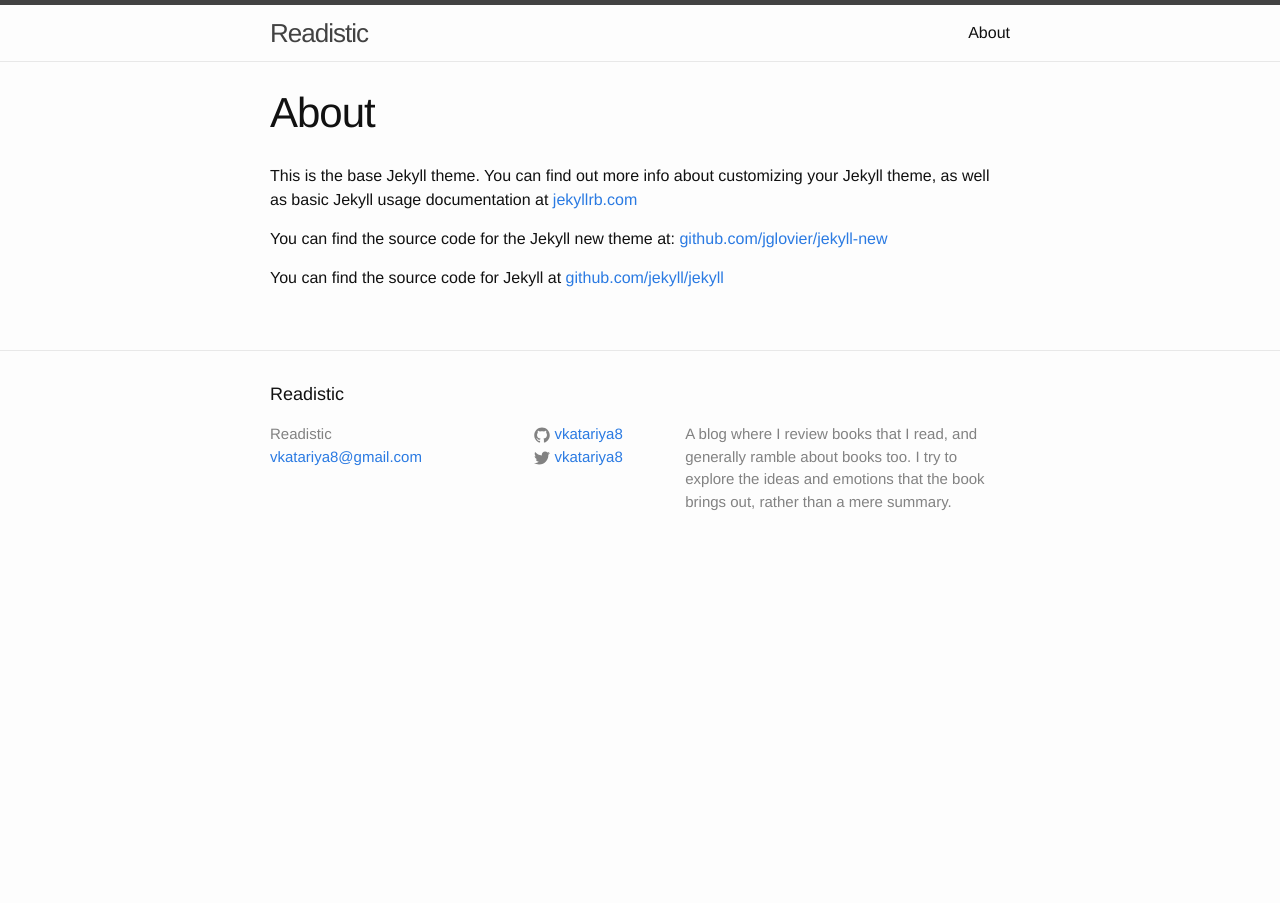
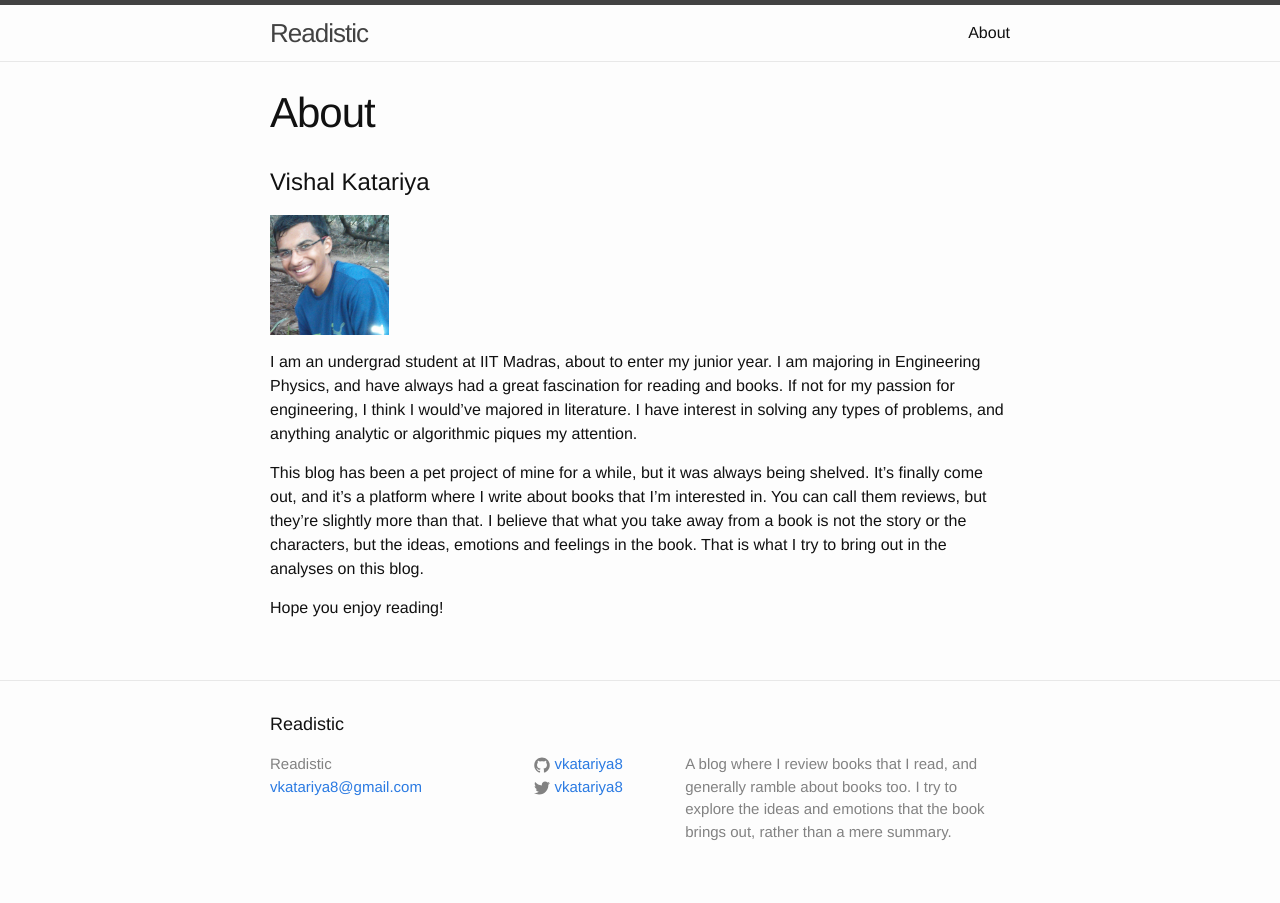
Before and after one commit to vkatariya8/blog, a Jekyll site: the page built from about.md, in a window 1280 px wide. Built offline with Jekyll 4.4.1, drawn with Linux system fonts in a browser that asks for light colours.

Commit message:
Making changes

```diff
--- a/_config.yml
+++ b/_config.yml
@@ -7,6 +7,6 @@ baseurl: "" # the subpath of your site, e.g. /blog/
 url: "http://yourdomain.com" # the base hostname & protocol for your site
 twitter_username: vkatariya8
 github_username:  vkatariya8
-
+facebook_username: vkatariya8
 # Build settings
 markdown: kramdown
--- a/about.md
+++ b/about.md
@@ -3,9 +3,12 @@ layout: page
 title: About
 permalink: /about/
 ---
+#Vishal Katariya
 
-This is the base Jekyll theme. You can find out more info about customizing your Jekyll theme, as well as basic Jekyll usage documentation at [jekyllrb.com](http://jekyllrb.com/)
+![me](/assets/me.jpg){:height="120px"}
 
-You can find the source code for the Jekyll new theme at: [github.com/jglovier/jekyll-new](https://github.com/jglovier/jekyll-new)
+I am an undergrad student at IIT Madras, about to enter my junior year. I am majoring in Engineering Physics, and have always had a great fascination for reading and books. If not for my passion for engineering, I think I would've majored in literature. I have interest in solving any types of problems, and anything analytic or algorithmic piques my attention.
 
-You can find the source code for Jekyll at [github.com/jekyll/jekyll](https://github.com/jekyll/jekyll)
+This blog has been a pet project of mine for a while, but it was always being shelved. It's finally come out, and it's a platform where I write about books that I'm interested in. You can call them reviews, but they're slightly more than that. I believe that what you take away from a book is not the story or the characters, but the ideas, emotions and feelings in the book. That is what I try to bring out in the analyses on this blog.
+
+Hope you enjoy reading!
--- a/css/main.scss
+++ b/css/main.scss
@@ -3,6 +3,11 @@
 ---
 @charset "utf-8";
 
+.center-image
+{
+    margin: 0 auto;
+    display: block;
+}
 
 
 // Our variables
--- a/index.html
+++ b/index.html
@@ -13,11 +13,11 @@ layout: default
 
         <h2>
           <a class="post-link" href="{{ post.url | prepend: site.baseurl }}">{{ post.title }}</a>
+          {{ post.excerpt }}
         </h2>
       </li>
     {% endfor %}
   </ul>
 
-  <p class="rss-subscribe">subscribe <a href="{{ "/feed.xml" | prepend: site.baseurl }}">via RSS</a></p>
 
 </div>
```
Also changed, not shown: _posts/2015-07-07-chronicles-volume-one.md (+4 -0 lines), _posts/2015-07-07-welcome-to-jekyll.markdown (deleted, +0 -25 lines), assets/chronicles.jpg (added), assets/me.jpg (added).
